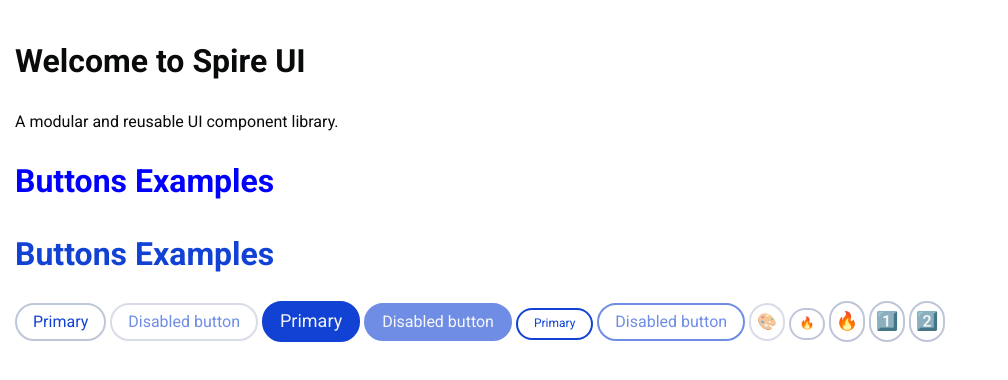
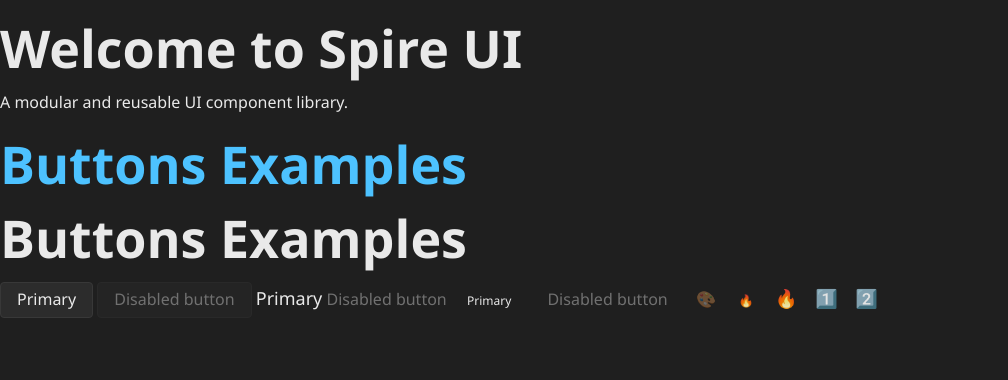
Before and after one commit to somasekhar-kothapalli/Spire-UI, a website with bundled scripts: page src/index.html in a window 1280 px wide. Shown: the whole page, without its empty margins (0-1008 px from the left). Built offline with nearby package versions, Linux system fonts and the light colour scheme.

Commit message:
refactor(theme): update theme handling and remove unused code
Update theme handling to use URL-based fetching instead of theme names. Remove commented-out code and unnecessary console log for better maintainability and clarity.

```diff
--- a/src/index.html
+++ b/src/index.html
@@ -11,7 +11,7 @@
     />
 
     <!-- Spire settings -->
-    <meta name="spire-theme" content="blue"></meta>
+    <meta name="spire-theme" content="themes/fluent-dark.css"></meta>
     <meta name="spire-icons"></meta>
     <meta name="spire-accent-color" content="blue"></meta>
 
--- a/src/utils/theme.js
+++ b/src/utils/theme.js
@@ -52,14 +52,14 @@
       );
     }
 
-    this._applyTheme(this._theme);
-    this._watchMetaTag("spire-theme", (newTheme) => {
-      if (newTheme && newTheme !== this._theme) {
-        this._theme = newTheme;
-        this._applyTheme(newTheme);
-        this.emit("themechange", newTheme);
-      }
-    });
+    // this._applyTheme(this._theme);
+    // this._watchMetaTag("spire-theme", (newTheme) => {
+    //   if (newTheme && newTheme !== this._theme) {
+    //     this._theme = newTheme;
+    //     this._applyTheme(newTheme);
+    //     this.emit("themechange", newTheme);
+    //   }
+    // });
   }
 
   _onHeadChange(mutations) {
@@ -96,17 +96,15 @@
     }
   }
 
-  _fetchTheme(themeName) {
+  _fetchTheme(url) {
     return new Promise(async (resolve) => {
-      let response = await fetch(`styles/themes/${themeName}.css`);
+      let response = await fetch(url);
       let themeText = await response.text();
 
       for (let [importRuleURL, importRuleText] of this._getThemeImportRules(
         themeText
       )) {
-        let importText = await this._fetchTheme(
-          importRuleURL.replace(".css", "")
-        );
+        let importText = await this._fetchTheme(importRuleURL);
         themeText = themeText.replace(importRuleText, importText);
       }
 
@@ -148,7 +146,6 @@
     if (this.presetAccentColors[color]) {
       resolvedColor = this.presetAccentColors[color];
     }
-    console.log("resolvedColor", resolvedColor);
 
     let rule = [...this._themeStyleSheet.cssRules]
       .reverse()
```
